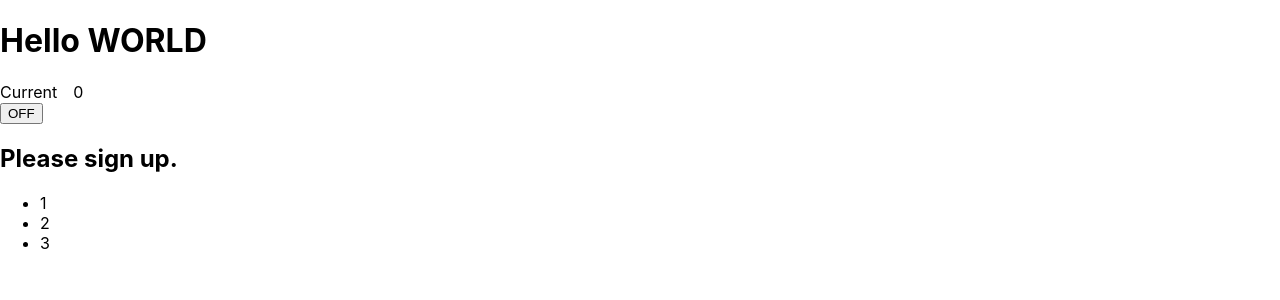
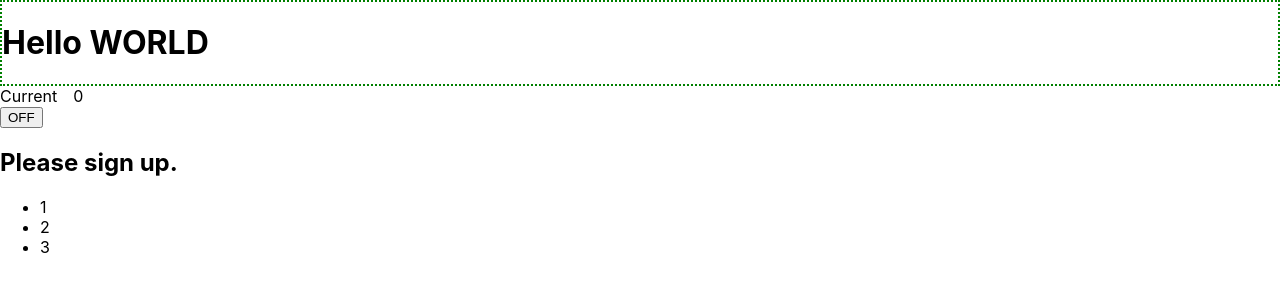
Before and after one commit to maosmurf/my-react_typescript_tdd, a React (Create React App) app: page / in a window 1280 px wide. Shown: the top 300 px of the page. Built offline with nearby package versions, Linux system fonts and the light colour scheme.

Commit message:
FancyBorder

```diff
--- a/src/App.tsx
+++ b/src/App.tsx
@@ -4,6 +4,7 @@ import Counter from "./Counter";
 import ActionLink from "./ActionLink";
 import NumberList from "./NumberList";
 import Greeting from './greeting/Greeting';
+import FancyBorder from "./fancy-border/FancyBorder";
 
 interface AppState {
   count: number;
@@ -32,7 +33,9 @@ class App extends Component<object, AppState> {
 
   render() {
     return <div>
-      <Heading name='world'/>
+      <FancyBorder color="green">
+        <Heading name='world'/>
+      </FancyBorder>
       <Counter
         count={this.state.count}
         label={'Current'}
--- /dev/null
+++ b/src/fancy-border/FancyBorder.tsx
@@ -0,0 +1,16 @@
+import React, {Component} from "react";
+
+interface FancyBorderProps {
+  color?: string;
+  children?: React.ReactNode;
+}
+
+class FancyBorder extends Component<FancyBorderProps> {
+  render() {
+    return <div className={'FancyBorder'} style={{border: '2px dotted ' + this.props.color}}>
+      {this.props.children}
+    </div>
+  };
+}
+
+export default FancyBorder;
```
Also changed, not shown: 1 other file (tests, documents, lock files or other folders).
